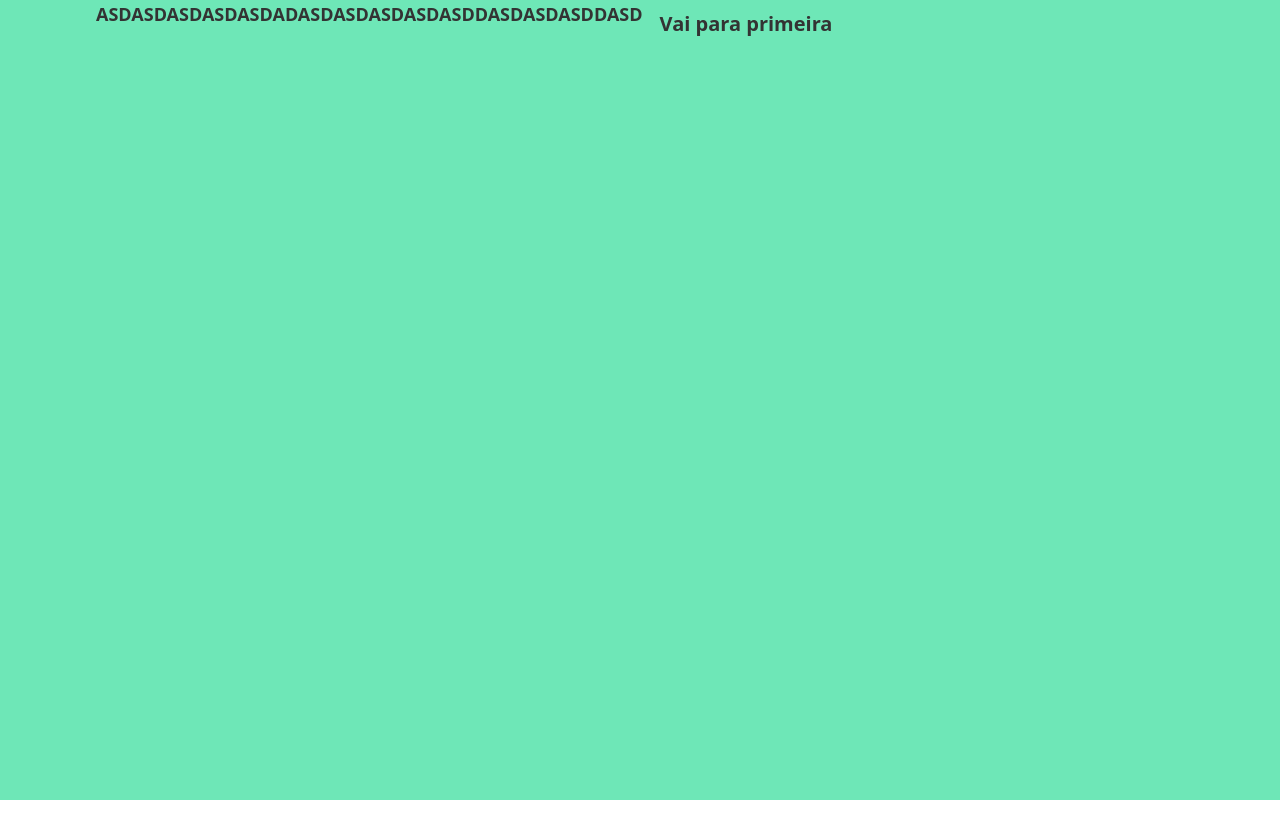
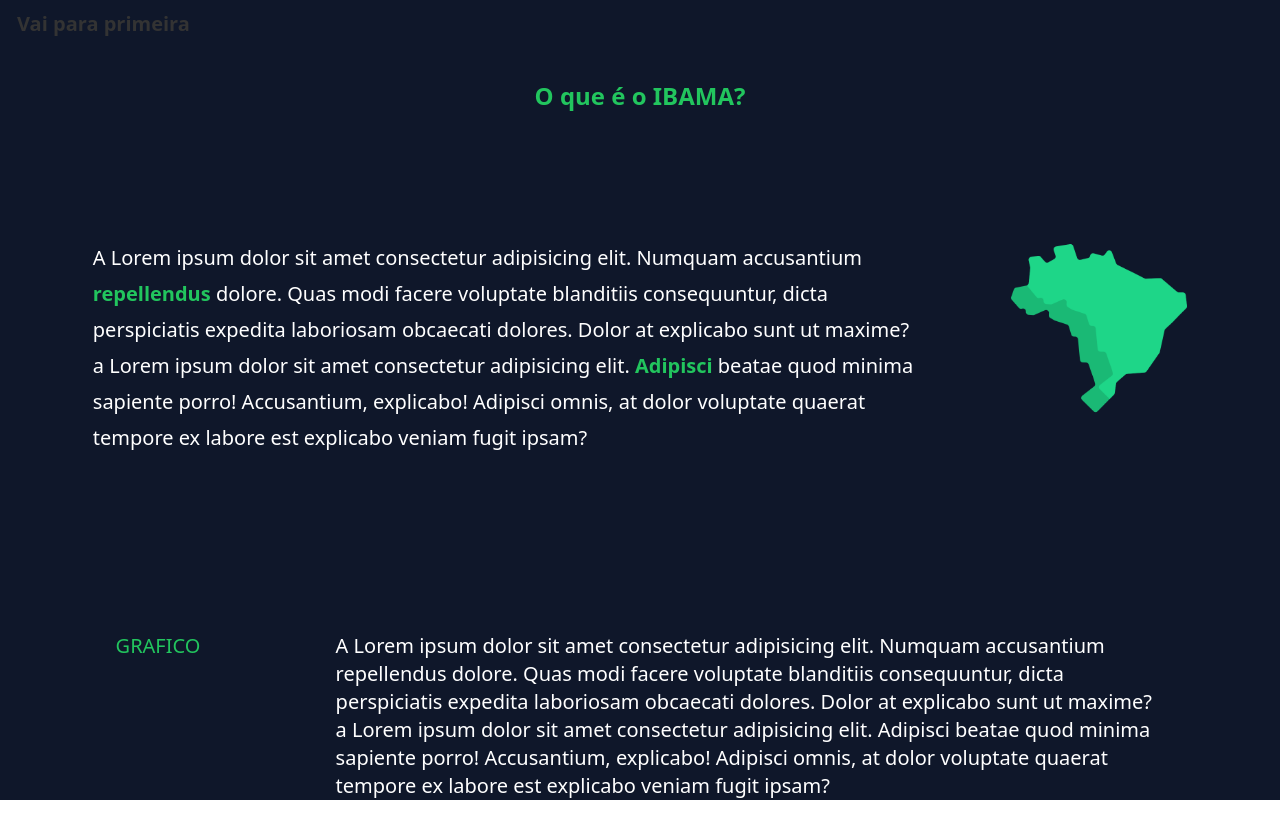
Before and after one commit to DenLopes/Trabalho2_sw2, a Vue app: page /inf in a window 1280 px wide. Shown: the top 838 px of the page. Before the commit the page ends 800 px from the top, so only its background shows below. Built offline with nearby package versions, Linux system fonts and the light colour scheme.

Commit message:
Atualizei umas caralhas

```diff
--- a/src/pages/Segunda.vue
+++ b/src/pages/Segunda.vue
@@ -3,10 +3,26 @@
 </script>
 
 <template>
-	<div class="flex justify-center bg-emerald-300 h-full">
+	<div class="bg-slate-900 h-full">
 		<div class="flex w-[85%]">
-			<span class=" font-extrabold text-lg">ASDASDASDASDASDADASDASDASDASDASDDASDASDASDDASD</span>
 			<RouterLink to="/" class="btn btn-ghost normal-case text-xl">Vai para primeira</RouterLink>
+		</div>
+
+		<div class="flex flex-col justify-between content-center p-8 text-white text-xl">
+			<h2 class="text-green-500 text-center text-2xl font-bold mb-28">
+				O que é o IBAMA?
+			</h2>
+			<div class="flex flex-row m-4 justify-around mb-40">
+				<p class="w-[70%] leading-9">A Lorem ipsum dolor sit amet consectetur adipisicing elit. Numquam accusantium <strong class="text-green-500">repellendus</strong> dolore. Quas modi facere voluptate blanditiis consequuntur, dicta perspiciatis expedita laboriosam obcaecati dolores. Dolor at explicabo sunt ut maxime? a Lorem ipsum dolor sit amet consectetur adipisicing elit. <strong class="text-green-500">Adipisci</strong> beatae quod minima sapiente porro! Accusantium, explicabo! Adipisci omnis, at dolor voluptate quaerat tempore ex labore est explicabo veniam fugit ipsam?
+				</p>
+				<img src="../assets/brasil.png" alt="brasil" class="w-44 h-44">
+			</div>
+			<div class="flex flex-row m-4 justify-around">
+				<span class="text-green-500">GRAFICO</span>
+				<p class="w-[70%]">A Lorem ipsum dolor sit amet consectetur adipisicing elit. Numquam accusantium repellendus dolore. Quas modi facere voluptate blanditiis consequuntur, dicta perspiciatis expedita laboriosam obcaecati dolores. Dolor at explicabo sunt ut maxime? a Lorem ipsum dolor sit amet consectetur adipisicing elit. Adipisci beatae quod minima sapiente porro! Accusantium, explicabo! Adipisci omnis, at dolor voluptate quaerat tempore ex labore est explicabo veniam fugit ipsam?
+				</p>
+			</div>
+
 		</div>
 	</div>
 </template>
```
Also changed, not shown: src/assets/brasil.png (added).
